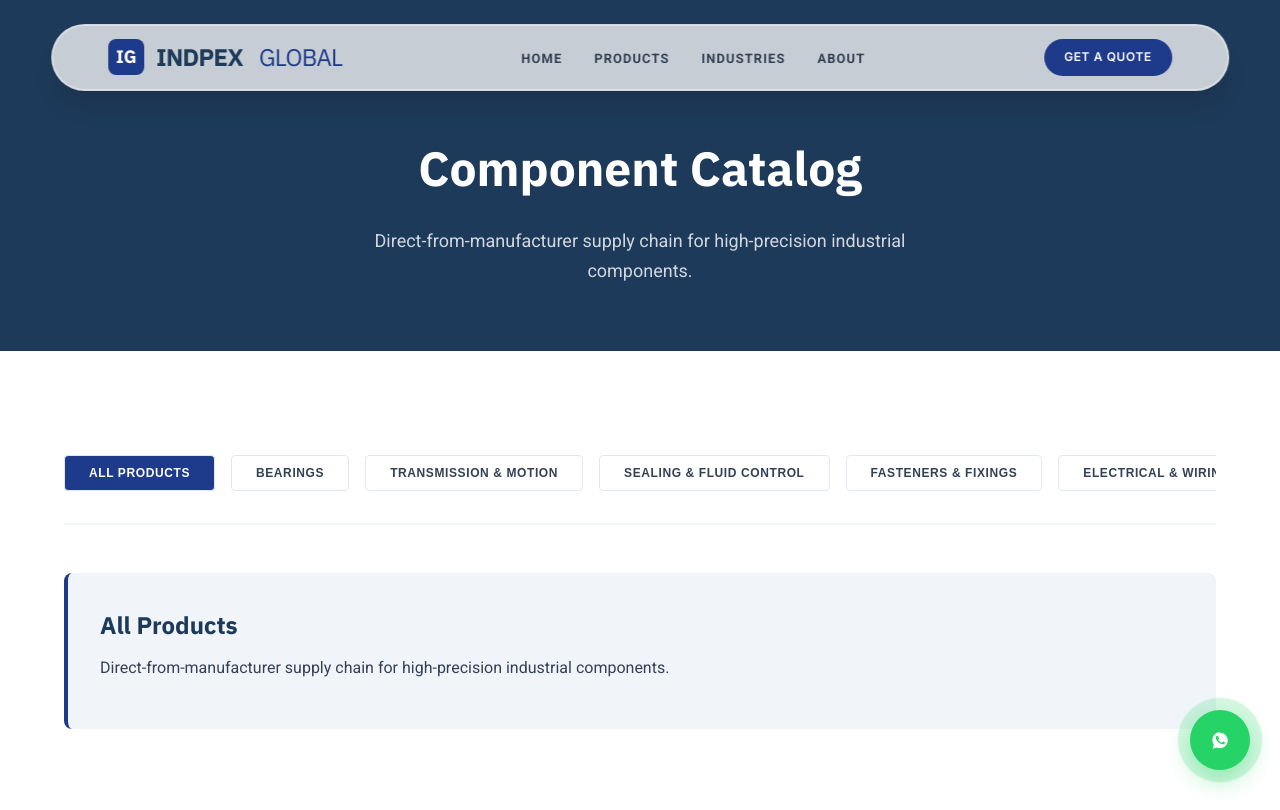
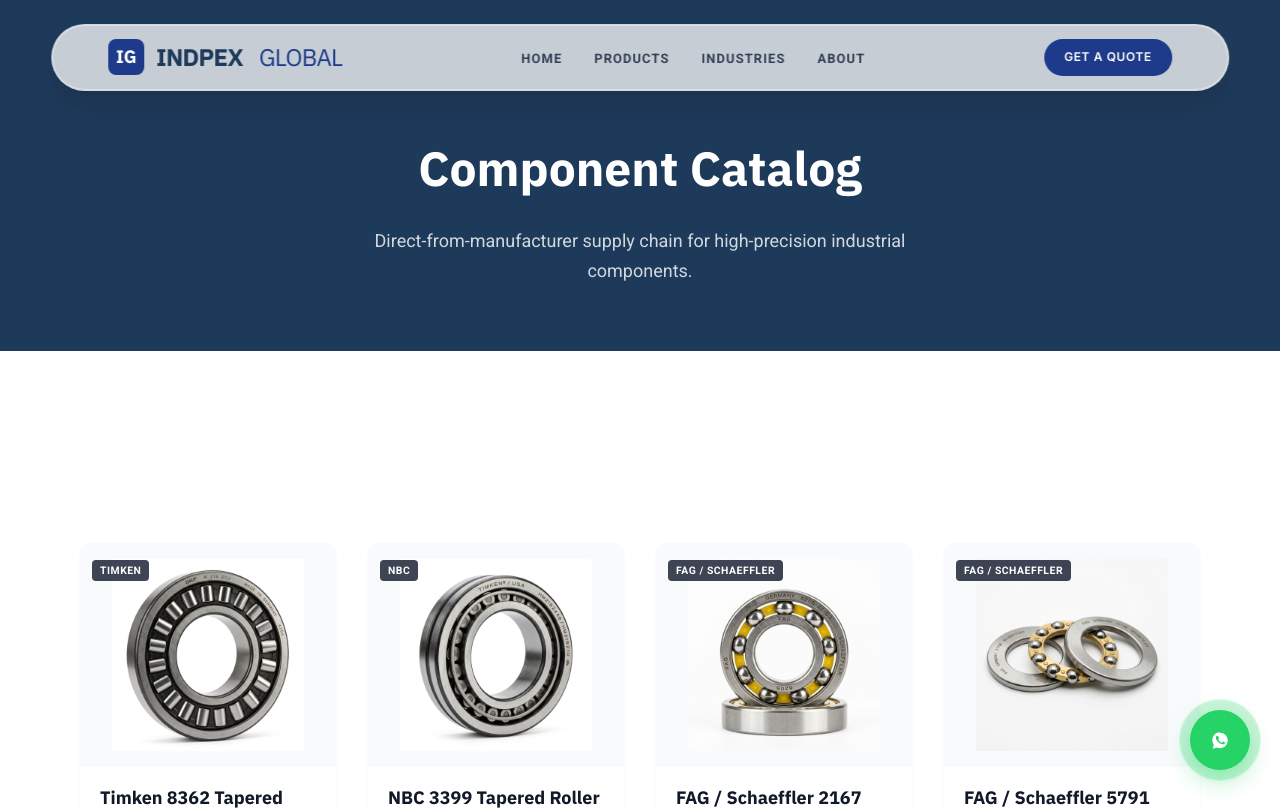
Before and after one commit to indpexglobal/indpex-Web, a Next.js app: page /products in a window 1280 px wide. Shown: the top 810 px of the page. Built offline with nearby package versions, Linux system fonts and the light colour scheme.

Commit message:
ui: remove category filter tabs from products page

```diff
--- a/src/app/products/page.tsx
+++ b/src/app/products/page.tsx
@@ -161,69 +161,8 @@
 
             <section className="l-section">
                 <div className="l-container">
-                    <div className="catalog-header" style={{ marginBottom: '3rem', borderBottom: '2px solid var(--color-bg-light)', paddingBottom: '1.5rem' }}>
-                        <div className="filter-bar-corp" style={{ display: 'flex', gap: '1rem', overflowX: 'auto', padding: '0.5rem 0' }}>
-                            {categories.map(cat => (
-                                <button
-                                    key={cat}
-                                    className={`filter-btn-corp ${filter === cat ? 'filter-btn--active' : ''}`}
-                                    onClick={() => setFilter(cat)}
-                                    style={{
-                                        background: filter === cat ? 'var(--color-primary)' : 'none',
-                                        border: '1px solid var(--color-border)',
-                                        padding: '0.625rem 1.5rem',
-                                        borderRadius: 'var(--radius-sm)',
-                                        fontWeight: 600,
-                                        fontSize: '0.75rem',
-                                        textTransform: 'uppercase',
-                                        letterSpacing: '0.05em',
-                                        cursor: 'pointer',
-                                        transition: '0.2s',
-                                        whiteSpace: 'nowrap',
-                                        color: filter === cat ? '#fff' : 'var(--color-text-main)'
-                                    }}
-                                >
-                                    {cat}
-                                </button>
-                            ))}
-                        </div>
-                    </div>
 
-                    <div className="category-info" style={{ marginBottom: '3rem', padding: '2rem', background: 'var(--color-bg-light)', borderRadius: 'var(--radius-md)', borderLeft: '4px solid var(--color-primary)' }}>
-                        <h2 style={{ fontSize: '1.5rem', marginBottom: '0.5rem' }}>{filter}</h2>
-                        <p style={{ color: 'var(--color-text-main)', marginBottom: '1rem' }}>
-                            {categoryDetails[filter]?.description || "Comprehensive range of high-quality industrial components."}
-                        </p>
-                        {categoryDetails[filter]?.items && (
-                            <div style={{ display: 'grid', gridTemplateColumns: 'repeat(auto-fill, minmax(200px, 1fr))', gap: '0.5rem', fontSize: '0.875rem' }}>
-                                {categoryDetails[filter].items.map((item: string) => (
-                                    <div key={item} style={{ display: 'flex', alignItems: 'center', gap: '0.5rem' }}>
-                                        <span style={{ color: 'var(--color-accent)' }}>•</span> {item}
-                                    </div>
-                                ))}
-                            </div>
-                        )}
-                        {categoryDetails[filter]?.dealers && (
-                            <div style={{ marginTop: '1.5rem', paddingTop: '1rem', borderTop: '1px solid var(--color-border)' }}>
-                                <span style={{ fontWeight: 700, fontSize: '0.75rem', textTransform: 'uppercase', color: 'var(--color-text-muted)' }}>Authorised Dealers:</span>
-                                <div style={{ display: 'flex', flexWrap: 'wrap', gap: '1rem', marginTop: '0.5rem', fontWeight: 800, color: 'var(--color-primary-dark)' }}>
-                                    {categoryDetails[filter].dealers.map((brand: string) => (
-                                        <span key={brand}>{brand}</span>
-                                    ))}
-                                </div>
-                            </div>
-                        )}
-                        {categoryDetails[filter]?.stockists && (
-                            <div style={{ marginTop: '1rem' }}>
-                                <span style={{ fontWeight: 700, fontSize: '0.75rem', textTransform: 'uppercase', color: 'var(--color-text-muted)' }}>Stockists:</span>
-                                <div style={{ display: 'flex', flexWrap: 'wrap', gap: '1rem', marginTop: '0.5rem', fontWeight: 800, color: 'var(--color-primary)' }}>
-                                    {categoryDetails[filter].stockists.map((brand: string) => (
-                                        <span key={brand}>{brand}</span>
-                                    ))}
-                                </div>
-                            </div>
-                        )}
-                    </div>
+
 
                     <div style={{ marginTop: '4rem' }}>
                         <ProductGrid products={productData} />
```
